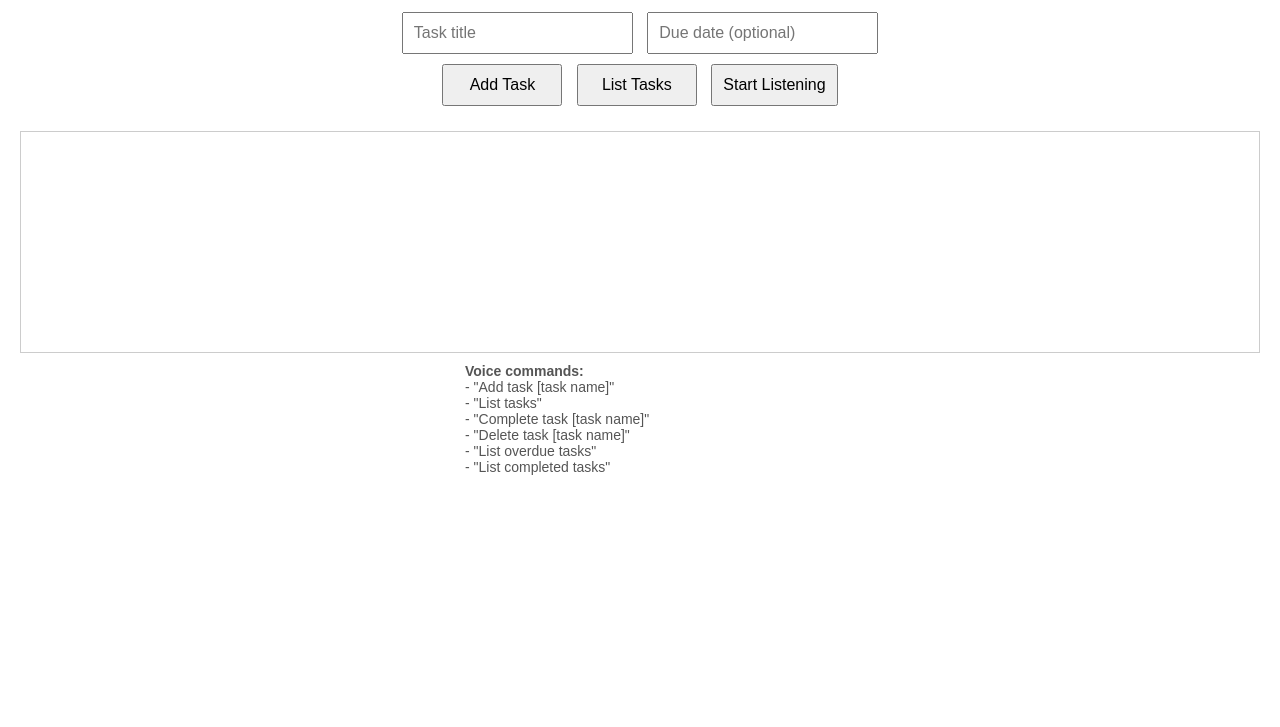
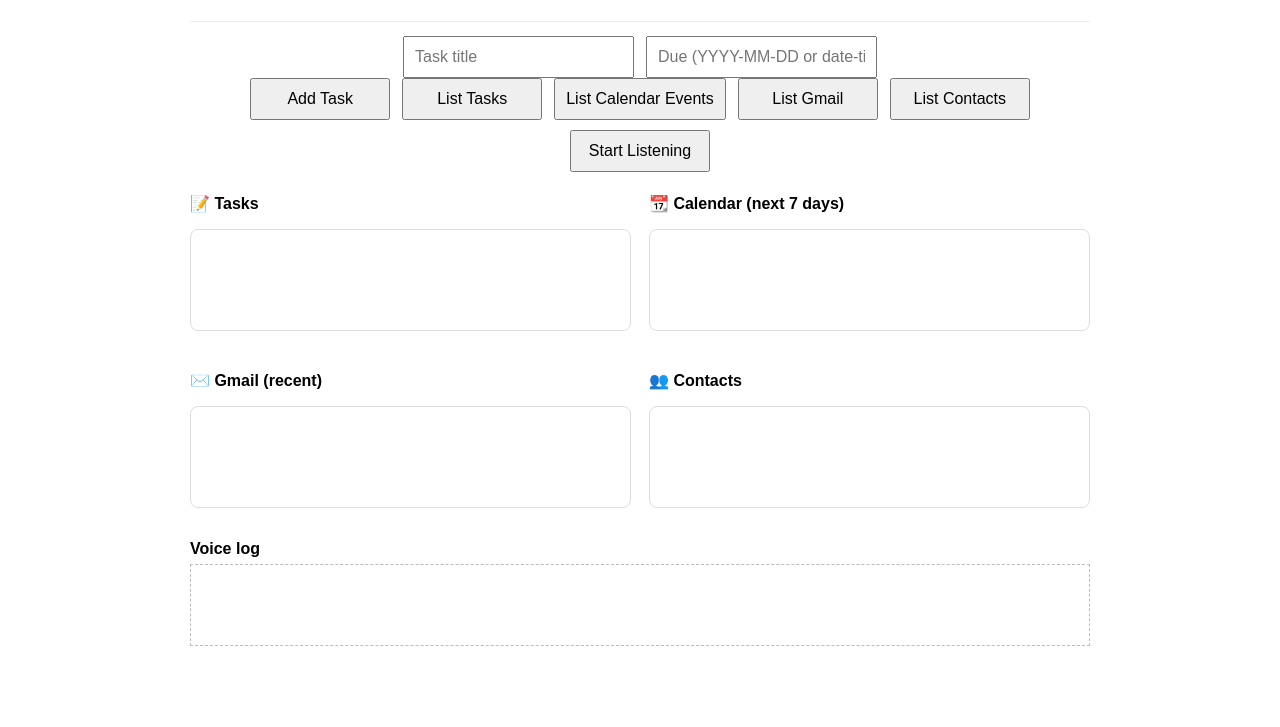
Before and after one commit to khindrisurbhi-hub/ai-task-agent-frontend, a plain HTML site: page index.html in a window 1280 px wide. Shown: the part 73-800 px from the top of the page. Drawn offline with Linux system fonts and the light colour scheme; a script that the page names is missing.

Commit message:
Update index.html

```diff
--- a/index.html
+++ b/index.html
@@ -1,82 +1,96 @@
 <!DOCTYPE html>
 <html lang="en">
 <head>
-<meta charset="UTF-8">
-<meta name="viewport" content="width=device-width, initial-scale=1.0">
+  <meta charset="UTF-8" />
+  <meta name="viewport" content="width=device-width, initial-scale=1.0"/>
   <title>AI Task Agent</title>
 
   <!-- Google Identity Services -->
   <script src="https://accounts.google.com/gsi/client" async defer></script>
+
+  <!-- (Optional) date parsing lib if you later want natural dates -->
   <script src="https://unpkg.com/chrono-node/dist/chrono.min.js"></script>
+
+  <!-- Your code -->
   <script src="config.js"></script>
   <script src="app.js" defer></script>
 
   <style>
-body { font-family: Arial, sans-serif; text-align: center; margin: 20px; }
-input, button { margin: 5px; padding: 10px; font-size: 16px; }
-#tasksList { margin-top: 20px; list-style-type: none; padding: 0; }
-#log { border:1px solid #ccc; padding:10px; height:200px; overflow-y:scroll; margin-top: 20px; text-align:left; font-size:14px; }
-#g_id_signin { width: 100% !important; max-width: 320px; margin: 20px auto !important; display: block !important; }
-button { min-width: 120px; }
-li { margin: 8px 0; }
+    body { font-family: Arial, sans-serif; margin: 16px; }
+    h1 { text-align: center; }
+    .wrap { max-width: 900px; margin: 0 auto; }
+    .row { display: flex; flex-wrap: wrap; gap: 12px; align-items: center; justify-content: center; }
+    input, button { padding: 10px; font-size: 16px; }
+    button { min-width: 140px; }
+    .lists { display: grid; grid-template-columns: 1fr; gap: 18px; margin-top: 16px; }
+    @media (min-width: 900px){ .lists { grid-template-columns: repeat(2, 1fr); } }
+    ul { border: 1px solid #ddd; border-radius: 8px; padding: 10px 14px; list-style: none; min-height: 80px; }
+    li { margin: 6px 0; }
     .completed { color: green; }
     .overdue { color: red; }
-.command-list { margin-top:10px; font-size:14px; color:#555; text-align:left; max-width: 350px; margin-left:auto; margin-right:auto; }
+    #g_id_signin { width: 100% !important; max-width: 320px; margin: 12px auto !important; display: block !important; }
+    #log { border: 1px dashed #bbb; padding: 10px; min-height: 60px; font-size: 14px; }
+    .section-title { margin: 6px 0; font-weight: 700; }
+    .divider { height: 1px; background: #eee; margin: 14px 0; }
   </style>
 </head>
 <body>
-
+  <div class="wrap">
     <h1>AI Task Agent</h1>
 
     <div id="g_id_signin"></div>
+    <div class="row" style="justify-content:center;">
       <button id="signOutBtn" style="display:none">Sign Out</button>
-<p id="statusText"></p>
+      <span id="statusText"></span>
+    </div>
 
-<input id="taskTitle" placeholder="Task title">
-<input id="taskDue" placeholder="Due date (optional)">
-<br>
+    <div class="divider"></div>
+
+    <div class="row">
+      <input id="taskTitle" placeholder="Task title"/>
+      <input id="taskDue" placeholder="Due (YYYY-MM-DD or date-time)"/>
+    </div>
+    <div class="row">
       <button id="addTaskBtn">Add Task</button>
-<button id="listBtn">List Tasks</button>
+      <button id="listTasksBtn">List Tasks</button>
+      <button id="listEventsBtn">List Calendar Events</button>
+      <button id="listGmailBtn">List Gmail</button>
+      <button id="listContactsBtn">List Contacts</button>
+    </div>
+
+    <div class="row" style="margin-top:10px;">
       <button id="listenBtn">Start Listening</button>
       <button id="stopBtn" style="display:none">Stop Listening</button>
+    </div>
 
+    <div class="lists">
+      <div>
+        <div class="section-title">📝 Tasks</div>
         <ul id="tasksList"></ul>
+      </div>
+      <div>
+        <div class="section-title">📆 Calendar (next 7 days)</div>
+        <ul id="eventsList"></ul>
+      </div>
+      <div>
+        <div class="section-title">✉️ Gmail (recent)</div>
+        <ul id="gmailList"></ul>
+      </div>
+      <div>
+        <div class="section-title">👥 Contacts</div>
+        <ul id="contactsList"></ul>
+      </div>
+    </div>
+
+    <div class="section-title" style="margin-top:16px;">Voice log</div>
     <div id="log"></div>
-
-<div class="command-list">
-<strong>Voice commands:</strong><br>
-- "Add task [task name]"<br>
-- "List tasks"<br>
-- "Complete task [task name]"<br>
-- "Delete task [task name]"<br>
-- "List overdue tasks"<br>
-- "List completed tasks"
   </div>
 
   <script>
+    // Start the sign-in & token flow after DOM is ready
     window.addEventListener("DOMContentLoaded", () => {
-  const signinDiv = document.getElementById("g_id_signin");
-
-  google.accounts.id.initialize({
-    client_id: CLIENT_ID,
-    callback: handleCredentialResponse,
-    ux_mode: 'popup'
-  });
-  google.accounts.id.renderButton(signinDiv, { theme: "outline", size: "large", width: 300 });
-  google.accounts.id.prompt();
-
-  document.getElementById("signOutBtn").onclick = () => {
-    accessToken = null;
-    google.accounts.id.disableAutoSelect();
-    document.getElementById("statusText").innerText = "🚪 Signed out";
-    document.getElementById("signOutBtn").style.display = "none";
-    signinDiv.style.display = "block";
-  };
-
-  document.getElementById("addTaskBtn").onclick = addTask;
-  document.getElementById("listBtn").onclick = listTasks;
+      window._initSignIn();
     });
   </script>
-
 </body>
 </html>
```
Lines whose indentation alone changed are shown as unchanged.
